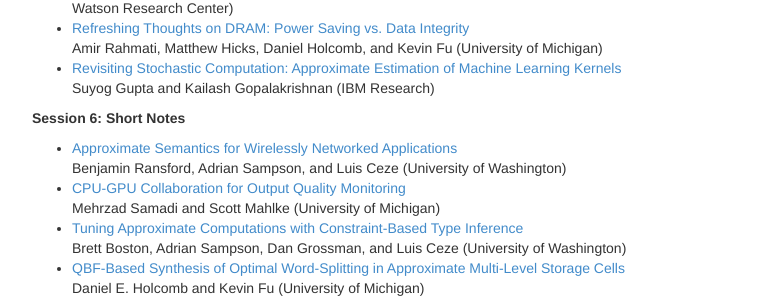
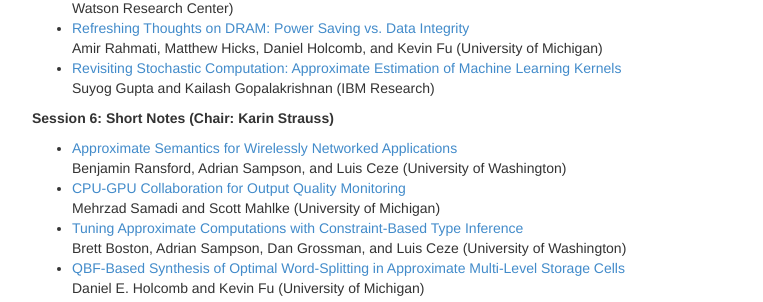
Before and after one commit to uwsampa/sampa-public, a Jekyll site: the page built from wacas14/program.md, in a window 1280 px wide. Shown: the part 1252-1554 px from the top of the page, without its empty margins (258-1021 px from the left). Built offline with Jekyll 4.4.1, drawn with Linux system fonts in a browser that asks for light colours; Markdown is read by kramdown in place of the engine named in the settings.

Commit message:
Karin as chair

```diff
--- a/wacas14/program.md
+++ b/wacas14/program.md
@@ -116,7 +116,7 @@ Full Papers, Position Papers and Short Papers
   Suyog Gupta and
   Kailash Gopalakrishnan (IBM Research)
 
-**Session 6: Short Notes**
+**Session 6: Short Notes (Chair: Karin Strauss)**
 
 * [Approximate Semantics for Wirelessly Networked Applications](papers/ransford.pdf)
   Benjamin Ransford,
```
